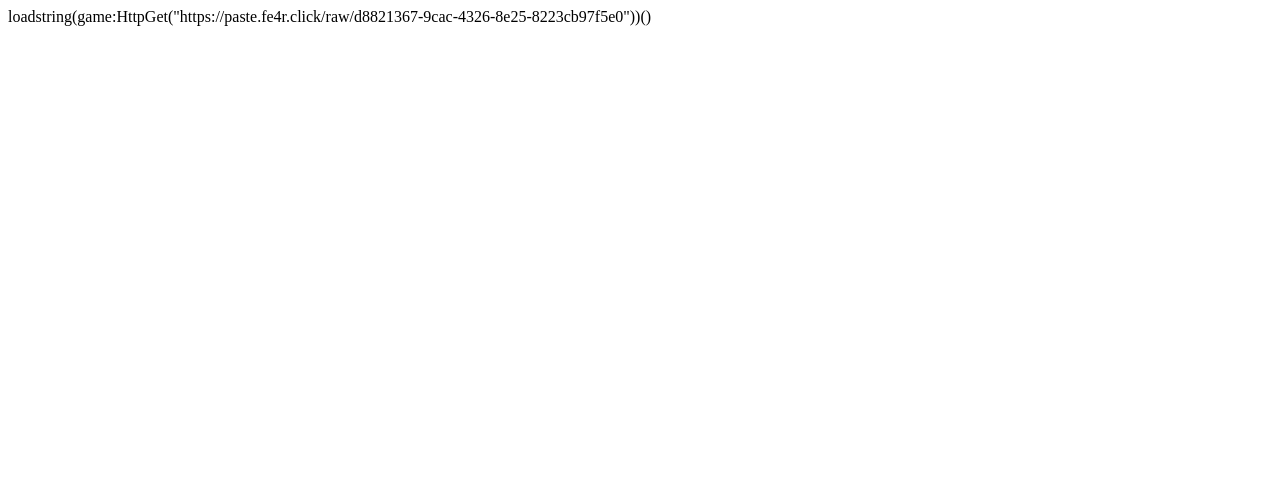
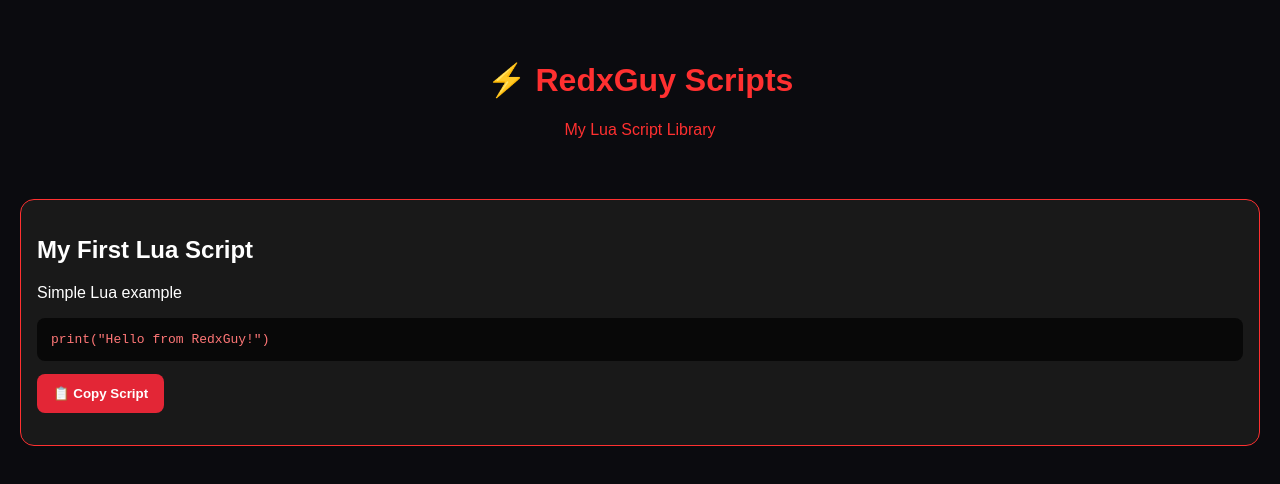
Before and after one commit to naitikpoonia16-rgb/RedxGuy, a plain HTML site: page index.html in a window 1280 px wide. Drawn offline with Linux system fonts and the light colour scheme.

Commit message:
Update index.html

```diff
--- a/index.html
+++ b/index.html
@@ -1 +1,73 @@
-loadstring(game:HttpGet("https://paste.fe4r.click/raw/d8821367-9cac-4326-8e25-8223cb97f5e0"))()
+
+<!DOCTYPE html>
+<html lang="en">
+<head>
+<meta charset="UTF-8">
+<meta name="viewport" content="width=device-width, initial-scale=1">
+<title>RedxGuy Scripts</title>
+<style>
+body {
+  margin: 0;
+  padding: 20px;
+  background: #0b0b0f;
+  color: white;
+  font-family: Arial, sans-serif;
+}
+header {
+  text-align: center;
+  color: #ff3030;
+  padding: 20px 0;
+}
+.card {
+  background: #191919;
+  border: 1px solid #ff3030;
+  border-radius: 14px;
+  padding: 16px;
+  margin-top: 24px;
+}
+pre {
+  background: #080808;
+  color: #ff7777;
+  padding: 14px;
+  border-radius: 8px;
+  white-space: pre-wrap;
+  overflow-wrap: anywhere;
+}
+button {
+  background: #e32636;
+  color: white;
+  border: 0;
+  padding: 12px 16px;
+  border-radius: 8px;
+  font-weight: bold;
+}
+</style>
+</head>
+<body>
+<header>
+  <h1>⚡ RedxGuy Scripts</h1>
+  <p>My Lua Script Library</p>
+</header>
+
+<div class="card">
+  <h2>My First Lua Script</h2>
+  <p>Simple Lua example</p>
+  <pre id="script">print("Hello from RedxGuy!")</pre>
+  <button onclick="copyScript()">📋 Copy Script</button>
+  <p id="status"></p>
+</div>
+
+<script>
+async function copyScript() {
+  const code = document.getElementById("script").textContent;
+  try {
+    await navigator.clipboard.writeText(code);
+    document.getElementById("status").textContent = "Copied!";
+  } catch (e) {
+    document.getElementById("status").textContent =
+      "Select the code and copy manually.";
+  }
+}
+</script>
+</body>
+</html>
```
